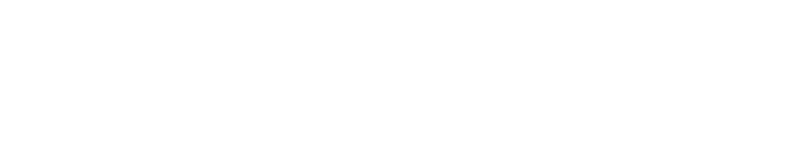
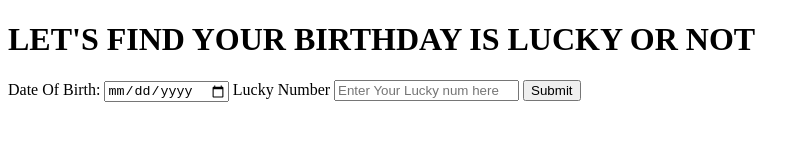
Before and after one commit to Aishwarypatle/Is-Your-Bday-Lucky-, a plain HTML site: page index.html in a window 1280 px wide. Shown: the whole page, without its empty margins (0-810 px from the left). Drawn offline with Linux system fonts and the light colour scheme.

Commit message:
some html code added

```diff
--- a/index.html
+++ b/index.html
@@ -9,6 +9,16 @@
 </head>
 <body>
 
+    <div class="container">
+        <h1>LET'S FIND YOUR BIRTHDAY IS LUCKY OR NOT</h1>
+        <label for="bday">Date Of Birth:</label>
+        <input id="Bday" type="date" >
+        <label for="lucky-num">Lucky Number</label>
+        <input id="luckynum" type="number" placeholder="Enter Your Lucky num here:">
+        <button class="submit-btn">Submit</button>
+        <p class="output"></p>
+    </div>
+
 
 
     <script type="text/javascript" src="script.js"></script>
```
